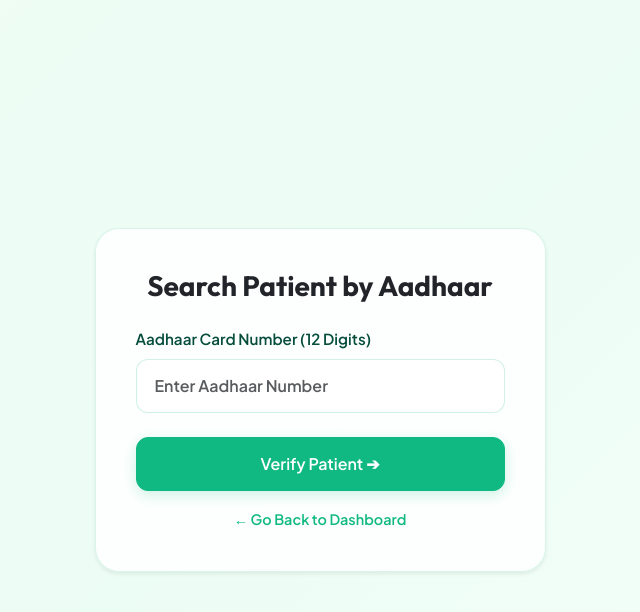
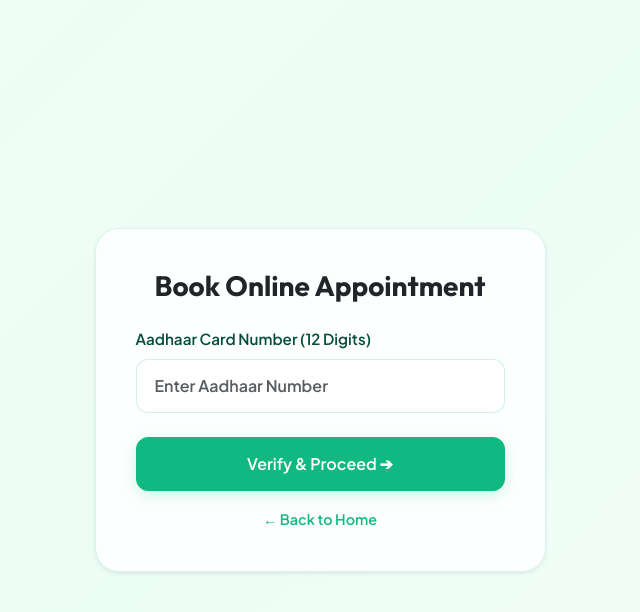
Before and after one commit to Shivamdadhich/Patil_Eye_Clinic, a Flask app: page /receptionist/search in a window 1280 px wide. Shown: the top 612 px of the page, without its empty margins (320-960 px from the left). Run offline with Flask 3, Linux system fonts and the light colour scheme; some libraries are stand-ins or nearby versions.

Commit message:
UI Flow: Convert Doctor Schedule column to Book Online Appointment on home page, update Aadhaar validation, new patient registration, and booking redirection flow

```diff
--- a/templates/appointment_confirmation.html
+++ b/templates/appointment_confirmation.html
@@ -167,7 +167,11 @@
                     </a>
                 </div>
                 <div class="text-center mt-3 no-print">
-                    <a href="{{ url_for('receptionist_dashboard') }}" class="back-link">← Return to Dashboard</a>
+                    {% if session.get('receptionist_logged_in') %}
+                      <a href="{{ url_for('receptionist_dashboard') }}" class="back-link">← Return to Dashboard</a>
+                    {% else %}
+                      <a href="/" class="back-link">← Go Back Home</a>
+                    {% endif %}
                 </div>
             </div>
         </div>
--- a/templates/make_appointment.html
+++ b/templates/make_appointment.html
@@ -167,7 +167,11 @@
 
             <button type="submit" class="btn btn-action btn-success w-100 mb-3">Confirm Appointment Booking ➔</button>
             <div class="text-center">
-              <a href="{{ url_for('receptionist_dashboard') }}" class="back-link">← Cancel and Go Back</a>
+              {% if session.get('receptionist_logged_in') %}
+                <a href="{{ url_for('receptionist_dashboard') }}" class="back-link">← Cancel and Go Back</a>
+              {% else %}
+                <a href="/" class="back-link">← Cancel and Go Back</a>
+              {% endif %}
             </div>
           </form>
         </div>
--- a/templates/register_patient.html
+++ b/templates/register_patient.html
@@ -129,7 +129,11 @@
 
             <button type="submit" class="btn btn-action btn-success w-100 mb-3">Register and Continue ➔</button>
             <div class="text-center">
-              <a href="{{ url_for('receptionist_dashboard') }}" class="back-link">← Cancel and Go Back</a>
+              {% if session.get('receptionist_logged_in') %}
+                <a href="{{ url_for('receptionist_dashboard') }}" class="back-link">← Cancel and Go Back</a>
+              {% else %}
+                <a href="/" class="back-link">← Cancel and Go Back</a>
+              {% endif %}
             </div>
           </form>
         </div>
--- a/templates/search_patient.html
+++ b/templates/search_patient.html
@@ -78,15 +78,25 @@
     <div class="row justify-content-center">
       <div class="col-md-6 col-lg-5">
         <div class="search-card shadow-sm">
-          <h3 class="text-center mb-4 fw-bold text-dark">Search Patient by Aadhaar</h3>
+          <h3 class="text-center mb-4 fw-bold text-dark">
+            {% if session.get('receptionist_logged_in') %}
+              Search Patient by Aadhaar
+            {% else %}
+              Book Online Appointment
+            {% endif %}
+          </h3>
           <form method="POST" action="/receptionist/search">
             <div class="mb-4">
               <label for="aadhaar" class="form-label">Aadhaar Card Number (12 Digits)</label>
               <input type="text" name="aadhaar" class="form-control glass-input" required placeholder="Enter Aadhaar Number" maxlength="12" pattern="\d{12}">
             </div>
-            <button type="submit" class="btn btn-action btn-primary w-100 mb-3">Verify Patient ➔</button>
+            <button type="submit" class="btn btn-action btn-primary w-100 mb-3">Verify & Proceed ➔</button>
             <div class="text-center">
-              <a href="{{ url_for('receptionist_dashboard') }}" class="back-link">← Go Back to Dashboard</a>
+              {% if session.get('receptionist_logged_in') %}
+                <a href="{{ url_for('receptionist_dashboard') }}" class="back-link">← Go Back to Dashboard</a>
+              {% else %}
+                <a href="/" class="back-link">← Back to Home</a>
+              {% endif %}
             </div>
           </form>
         </div>
```
Also changed, not shown: templates/home.html (+5 -5 lines).
